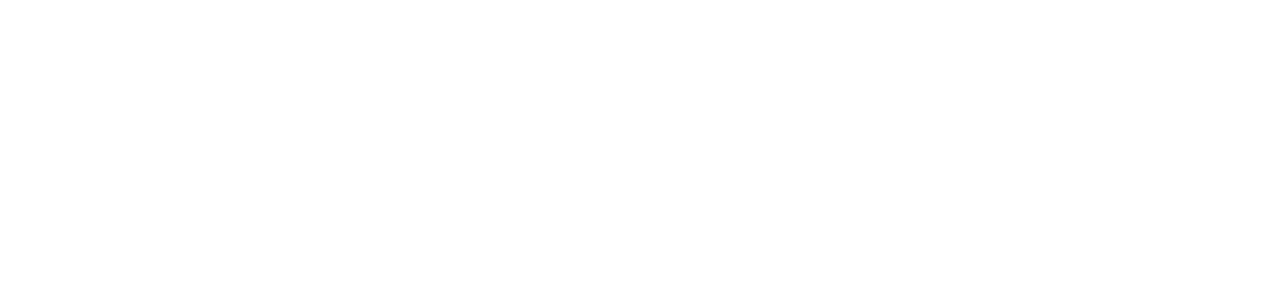
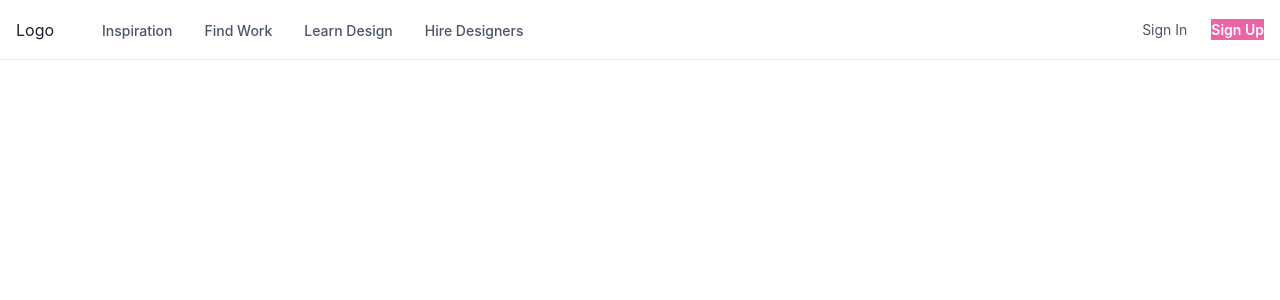
Before and after one commit to mbeps/landing-page, a Next.js app: page / in a window 1280 px wide. Shown: the top 300 px of the page. Built offline with nearby package versions, Linux system fonts and the light colour scheme.

Commit message:
Created navbar

```diff
--- a/app/layout.tsx
+++ b/app/layout.tsx
@@ -1,5 +1,6 @@
 "use client";
 import { ChakraBaseProvider, extendBaseTheme } from "@chakra-ui/react";
+import Navbar from "@/components/Navbar";
 
 export default function RootLayout({
   children,
@@ -9,7 +10,10 @@
   return (
     <html lang="en">
       <body>
-        <ChakraBaseProvider>{children}</ChakraBaseProvider>
+        <ChakraBaseProvider>
+        <Navbar />
+          {children}
+        </ChakraBaseProvider>
       </body>
     </html>
   );
--- /dev/null
+++ b/components/Navbar.tsx
@@ -0,0 +1,292 @@
+import {
+  Box,
+  Flex,
+  Text,
+  IconButton,
+  Button,
+  Stack,
+  Collapse,
+  Icon,
+  Link,
+  Popover,
+  PopoverTrigger,
+  PopoverContent,
+  useColorModeValue,
+  useBreakpointValue,
+  useDisclosure,
+} from '@chakra-ui/react';
+import {
+  HamburgerIcon,
+  CloseIcon,
+  ChevronDownIcon,
+  ChevronRightIcon,
+} from '@chakra-ui/icons';
+
+export default function Navbar() {
+  const { isOpen, onToggle } = useDisclosure();
+
+  return (
+    <Box>
+      <Flex
+        bg={useColorModeValue('white', 'gray.800')}
+        color={useColorModeValue('gray.600', 'white')}
+        minH={'60px'}
+        py={{ base: 2 }}
+        px={{ base: 4 }}
+        borderBottom={1}
+        borderStyle={'solid'}
+        borderColor={useColorModeValue('gray.200', 'gray.900')}
+        align={'center'}>
+        <Flex
+          flex={{ base: 1, md: 'auto' }}
+          ml={{ base: -2 }}
+          display={{ base: 'flex', md: 'none' }}>
+          <IconButton
+            onClick={onToggle}
+            icon={
+              isOpen ? <CloseIcon w={3} h={3} /> : <HamburgerIcon w={5} h={5} />
+            }
+            variant={'ghost'}
+            aria-label={'Toggle Navigation'}
+          />
+        </Flex>
+        <Flex flex={{ base: 1 }} justify={{ base: 'center', md: 'start' }}>
+          <Text
+            textAlign={useBreakpointValue({ base: 'center', md: 'left' })}
+            fontFamily={'heading'}
+            color={useColorModeValue('gray.800', 'white')}>
+            Logo
+          </Text>
+
+          <Flex display={{ base: 'none', md: 'flex' }} ml={10}>
+            <DesktopNav />
+          </Flex>
+        </Flex>
+
+        <Stack
+          flex={{ base: 1, md: 0 }}
+          justify={'flex-end'}
+          direction={'row'}
+          spacing={6}>
+          <Button
+            as={'a'}
+            fontSize={'sm'}
+            fontWeight={400}
+            variant={'link'}
+            href={'#'}>
+            Sign In
+          </Button>
+          <Button
+            as={'a'}
+            display={{ base: 'none', md: 'inline-flex' }}
+            fontSize={'sm'}
+            fontWeight={600}
+            color={'white'}
+            bg={'pink.400'}
+            href={'#'}
+            _hover={{
+              bg: 'pink.300',
+            }}>
+            Sign Up
+          </Button>
+        </Stack>
+      </Flex>
+
+      <Collapse in={isOpen} animateOpacity>
+        <MobileNav />
+      </Collapse>
+    </Box>
+  );
+}
+
+const DesktopNav = () => {
+  const linkColor = useColorModeValue('gray.600', 'gray.200');
+  const linkHoverColor = useColorModeValue('gray.800', 'white');
+  const popoverContentBgColor = useColorModeValue('white', 'gray.800');
+
+  return (
+    <Stack direction={'row'} spacing={4}>
+      {NAV_ITEMS.map((navItem) => (
+        <Box key={navItem.label}>
+          <Popover trigger={'hover'} placement={'bottom-start'}>
+            <PopoverTrigger>
+              <Link
+                p={2}
+                href={navItem.href ?? '#'}
+                fontSize={'sm'}
+                fontWeight={500}
+                color={linkColor}
+                _hover={{
+                  textDecoration: 'none',
+                  color: linkHoverColor,
+                }}>
+                {navItem.label}
+              </Link>
+            </PopoverTrigger>
+
+            {navItem.children && (
+              <PopoverContent
+                border={0}
+                boxShadow={'xl'}
+                bg={popoverContentBgColor}
+                p={4}
+                rounded={'xl'}
+                minW={'sm'}>
+                <Stack>
+                  {navItem.children.map((child) => (
+                    <DesktopSubNav key={child.label} {...child} />
+                  ))}
+                </Stack>
+              </PopoverContent>
+            )}
+          </Popover>
+        </Box>
+      ))}
+    </Stack>
+  );
+};
+
+const DesktopSubNav = ({ label, href, subLabel }: NavItem) => {
+  return (
+    <Link
+      href={href}
+      role={'group'}
+      display={'block'}
+      p={2}
+      rounded={'md'}
+      _hover={{ bg: useColorModeValue('pink.50', 'gray.900') }}>
+      <Stack direction={'row'} align={'center'}>
+        <Box>
+          <Text
+            transition={'all .3s ease'}
+            _groupHover={{ color: 'pink.400' }}
+            fontWeight={500}>
+            {label}
+          </Text>
+          <Text fontSize={'sm'}>{subLabel}</Text>
+        </Box>
+        <Flex
+          transition={'all .3s ease'}
+          transform={'translateX(-10px)'}
+          opacity={0}
+          _groupHover={{ opacity: '100%', transform: 'translateX(0)' }}
+          justify={'flex-end'}
+          align={'center'}
+          flex={1}>
+          <Icon color={'pink.400'} w={5} h={5} as={ChevronRightIcon} />
+        </Flex>
+      </Stack>
+    </Link>
+  );
+};
+
+const MobileNav = () => {
+  return (
+    <Stack
+      bg={useColorModeValue('white', 'gray.800')}
+      p={4}
+      display={{ md: 'none' }}>
+      {NAV_ITEMS.map((navItem) => (
+        <MobileNavItem key={navItem.label} {...navItem} />
+      ))}
+    </Stack>
+  );
+};
+
+const MobileNavItem = ({ label, children, href }: NavItem) => {
+  const { isOpen, onToggle } = useDisclosure();
+
+  return (
+    <Stack spacing={4} onClick={children && onToggle}>
+      <Flex
+        py={2}
+        as={Link}
+        href={href ?? '#'}
+        justify={'space-between'}
+        align={'center'}
+        _hover={{
+          textDecoration: 'none',
+        }}>
+        <Text
+          fontWeight={600}
+          color={useColorModeValue('gray.600', 'gray.200')}>
+          {label}
+        </Text>
+        {children && (
+          <Icon
+            as={ChevronDownIcon}
+            transition={'all .25s ease-in-out'}
+            transform={isOpen ? 'rotate(180deg)' : ''}
+            w={6}
+            h={6}
+          />
+        )}
+      </Flex>
+
+      <Collapse in={isOpen} animateOpacity style={{ marginTop: '0!important' }}>
+        <Stack
+          mt={2}
+          pl={4}
+          borderLeft={1}
+          borderStyle={'solid'}
+          borderColor={useColorModeValue('gray.200', 'gray.700')}
+          align={'start'}>
+          {children &&
+            children.map((child) => (
+              <Link key={child.label} py={2} href={child.href}>
+                {child.label}
+              </Link>
+            ))}
+        </Stack>
+      </Collapse>
+    </Stack>
+  );
+};
+
+interface NavItem {
+  label: string;
+  subLabel?: string;
+  children?: Array<NavItem>;
+  href?: string;
+}
+
+const NAV_ITEMS: Array<NavItem> = [
+  {
+    label: 'Inspiration',
+    children: [
+      {
+        label: 'Explore Design Work',
+        subLabel: 'Trending Design to inspire you',
+        href: '#',
+      },
+      {
+        label: 'New & Noteworthy',
+        subLabel: 'Up-and-coming Designers',
+        href: '#',
+      },
+    ],
+  },
+  {
+    label: 'Find Work',
+    children: [
+      {
+        label: 'Job Board',
+        subLabel: 'Find your dream design job',
+        href: '#',
+      },
+      {
+        label: 'Freelance Projects',
+        subLabel: 'An exclusive list for contract work',
+        href: '#',
+      },
+    ],
+  },
+  {
+    label: 'Learn Design',
+    href: '#',
+  },
+  {
+    label: 'Hire Designers',
+    href: '#',
+  },
+];
```
